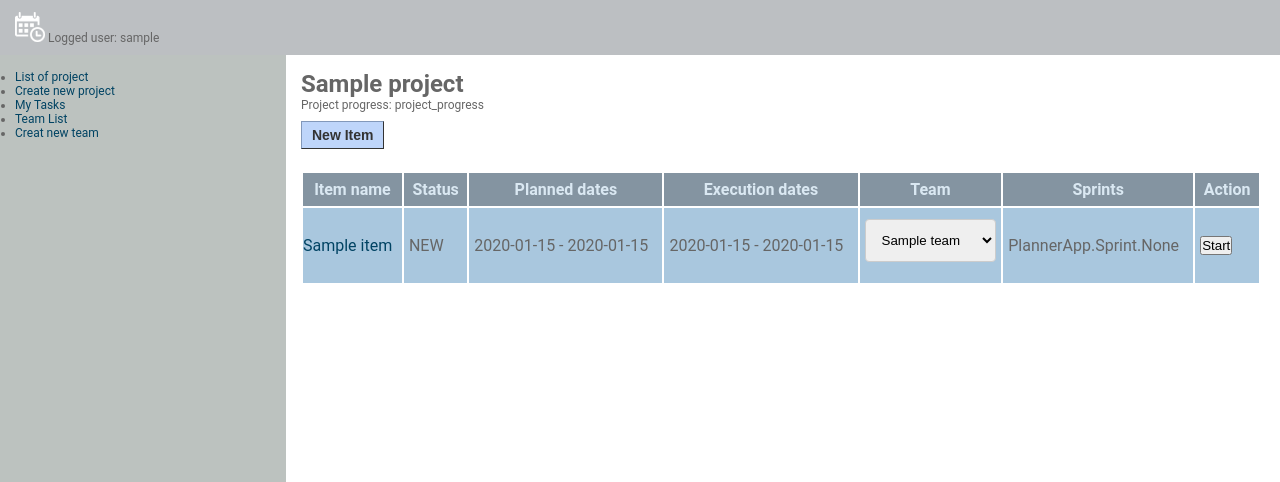
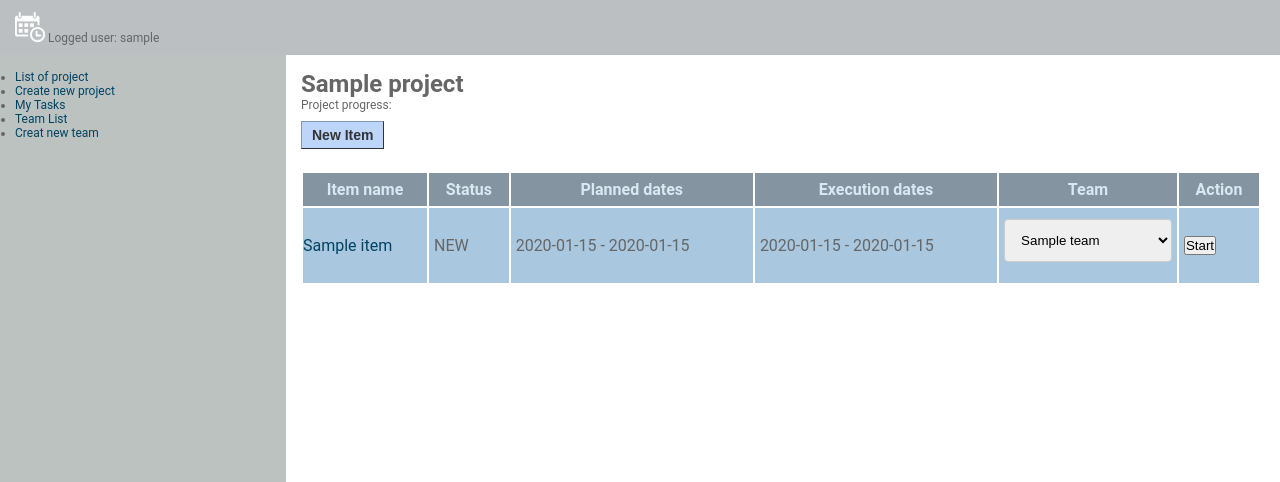
Before and after one commit to asarbs/SimplePlanner, a Django app: page /PlannerApp/project-details/1/ in a window 1280 px wide. Shown: the top 482 px of the page. Run offline with Django 3.2, Linux system fonts and the light colour scheme; a user stored in the database is signed in; tables that the repository leaves empty hold one stand-in row (values such as "Sample post"); some libraries are stand-ins or nearby versions; some web fonts are replaced.

Commit message:
remove sprint and start work on project progress

```diff
--- a/PlannerProject/PlannerApp/admin.py
+++ b/PlannerProject/PlannerApp/admin.py
@@ -1,16 +1,11 @@
 from django.contrib import admin
 from mptt.admin import DraggableMPTTAdmin, TreeRelatedFieldListFilter
-from PlannerApp.models import Sprint
 from PlannerApp.models import Item
 from PlannerApp.models import Team
 from PlannerApp.models import Board
 from PlannerApp.models import Project
 
 
-@admin.register(Sprint)
-class SprintAdmin(admin.ModelAdmin):
-    list_display = ('start_date', 'end_date', )
-    list_filter = ()
 
 
 class CustomMPTTModelAdmin(DraggableMPTTAdmin):
--- a/PlannerProject/PlannerApp/forms.py
+++ b/PlannerProject/PlannerApp/forms.py
@@ -30,7 +30,7 @@
 
     class Meta:
         model = Item
-        fields = ['name', 'priority', 'sprint', 'assignment', 'start_date', 'end_date', 'status', 'planned_start_date', 'planned_end_date', 'team', 'description']
+        fields = ['name', 'priority', 'assignment', 'start_date', 'end_date', 'status', 'planned_start_date', 'planned_end_date', 'team', 'description']
         widgets = {
             'start_date': DateInput(format=('%Y-%m-%d'), attrs={'class':'form-control', 'placeholder':'Select a date', 'type':'date'}),
             'end_date': DateInput(format=('%Y-%m-%d'), attrs={'class':'form-control', 'placeholder':'Select a date', 'type':'date'}),
--- a/PlannerProject/PlannerApp/models.py
+++ b/PlannerProject/PlannerApp/models.py
@@ -22,21 +22,9 @@
     def __unicode__(self):
         return u'{0}'.format(self.name)
 
-class Sprint(models.Model):
-    number = models.IntegerField(verbose_name="Sprint number")
-    start_date = models.DateField(default=datetime.date.today)
-    end_date = models.DateField(default=datetime.date.today)
-
-    def __str__(self):
-        return u'#{0} {1} - {2}'.format(self.number, self.start_date, self.end_date)
-
-    def __unicode__(self):
-        return u'#{0} {1} - {2}'.format(self.number, self.start_date, self.end_date)
-
 class Team(models.Model):
     name = models.CharField(max_length=120)
     teamMembers = models.ManyToManyField(User, blank=True)
-    sprint = models.ManyToManyField(Sprint, null=True, blank=True)
 
     def __str__(self):
         return u'{0}'.format(self.name)
@@ -48,7 +36,6 @@
     name = models.CharField(max_length=500)
     parent = TreeForeignKey('self', on_delete=models.CASCADE, null=True, blank=True, related_name='children')
     priority = models.FloatField(max_length=25)
-    sprint = models.ManyToManyField(Sprint, blank=True)
     assignment = models.ForeignKey(User, on_delete=models.CASCADE, null=True, blank=True)
     start_date = models.DateField(null=True, blank=True)
     end_date = models.DateField(null=True, blank=True)
@@ -90,7 +77,6 @@
 class Board(models.Model):
     name = models.CharField(max_length=120)
     Team = models.ForeignKey(Team, on_delete=models.CASCADE)
-    sprints = models.ManyToManyField(Sprint)
 
     def __str__(self):
         return u'{0}'.format(self.name)
--- a/PlannerProject/PlannerApp/templatetags/PalannerProjectTags.py
+++ b/PlannerProject/PlannerApp/templatetags/PalannerProjectTags.py
@@ -42,7 +42,6 @@
     ss += '<td>{0} - {1}</td>\n'.format(nodeItem.planned_start_date, nodeItem.planned_end_date)
     ss += '<td id="dates_{0}">{1} - {2}</td>\n'.format(nodeItem.id, nodeItem.start_date, nodeItem.end_date)
     ss += '<td>{0}</td>\n'.format(build_team_select(nodeItem.team, nodeItem))
-    ss += '<td>{0}</td>\n'.format(nodeItem.sprint)
     ss += start_button(nodeItem)
     ss += '</tr>\n'
     return ss
@@ -59,7 +58,6 @@
     <th>Planned dates</th>
     <th>Execution dates</th>
     <th>Team</th>
-    <th>Sprints</th>
     <th>Action</th>
 </tr>
     """
@@ -93,9 +91,17 @@
     ss += "</table>"
     return mark_safe(ss)
 
+# TODO
 @register.simple_tag
 def project_progress(project):
-    return "project_progress"
+    ss = ""
+    project_items = []
+    for project_item in project.items.all():
+        project_items.append(project_item)
+        for child in project_item.get_descendants(include_self=False):
+            project_items.append(child)
+    logger.debug(project_items)
+    return mark_safe(ss)
 
 
 @register.simple_tag
@@ -110,31 +116,6 @@
 
     return mark_safe(ss)
 
-
-@register.simple_tag
-def sprint_details(t_sprint):
-    total = Item.objects.filter(sprint = t_sprint).filter(~Q(status = Status.REJECTED.value)).count()
-    done = Item.objects.filter(sprint = t_sprint).filter(status = Status.DONE.value).count()
-    if total == 0:
-        return None
-    pert = (done/total) * 100
-    return u'{0}/{1} {2}%'.format(done,total,pert)
-
-@register.simple_tag
-def get_sprint_team(sprint):
-    team = Team.objects.filter(sprint=sprint)[0]
-    return team.name
-
-@register.simple_tag
-def get_strint_items(sprint):
-    items = Item.objects.filter(sprint=sprint)
-    ss = "<ul>"
-    for item in items:
-        ss += "<li>"
-        ss += build_item_line(item)
-        ss += "</li>"
-    ss += "</ul>"
-    return mark_safe(ss)
 
 def build_data_chart_one_line(item, ansesstor="null"):
     item_planned_start_date_year = 0
--- a/PlannerProject/PlannerApp/urls.py
+++ b/PlannerProject/PlannerApp/urls.py
@@ -16,7 +16,6 @@
     path(r'team-create', views.TeamAdd.as_view(success_url=""), name="team-create"),
     path(r'team-details/<slug:pk>/', views.TeamDetails.as_view(), name="team-details"),
     path(r'team-list', views.TeamList.as_view(), name="team-list"),
-    path(r'sprint-details/<slug:pk>/', views.SprintDetails.as_view(), name="sprint-details"),
     path(r'ajax-start-item/<slug:pk>/', views.ajax_start_item, name="ajax-start-item"),
     path(r'ajax-close-item/<slug:pk>/', views.ajax_close_item, name="ajax-close-item"),
     path(r'ajax_set_team/<slug:pk>/<int:team_id>/', views.ajax_set_team, name="ajax_set_team"),
--- a/PlannerProject/PlannerApp/views.py
+++ b/PlannerProject/PlannerApp/views.py
@@ -17,7 +17,6 @@
 from PlannerApp.models import Project
 from PlannerApp.models import Item
 from PlannerApp.models import Team
-from PlannerApp.models import Sprint
 from PlannerApp.models import Status
 
 from PlannerApp.forms import NewProjectForm
@@ -178,16 +177,6 @@
         queryset = super(TeamList, self).get_queryset()
         return queryset
 
-
-class SprintDetails(DetailView):
-    model = Sprint
-    template_name = "PlannerApp/sprint_details.html"
-    context_object_name = 'sprint'
-
-    def get_queryset(self):
-        queryset = super(DetailView, self).get_queryset()
-        return queryset
-
 def ajax_start_item(request, pk):
     logger.debug(u'is_ajax=={0}'.format(request.is_ajax()))
     if request.method == "GET" and request.is_ajax():
```
Also changed, not shown: PlannerProject/templates/PlannerApp/item_detail.html (+7 -15 lines), PlannerProject/templates/PlannerApp/sprint_details.html (deleted, +0 -11 lines), PlannerProject/templates/PlannerApp/team_detail.html (+0 -8 lines).
